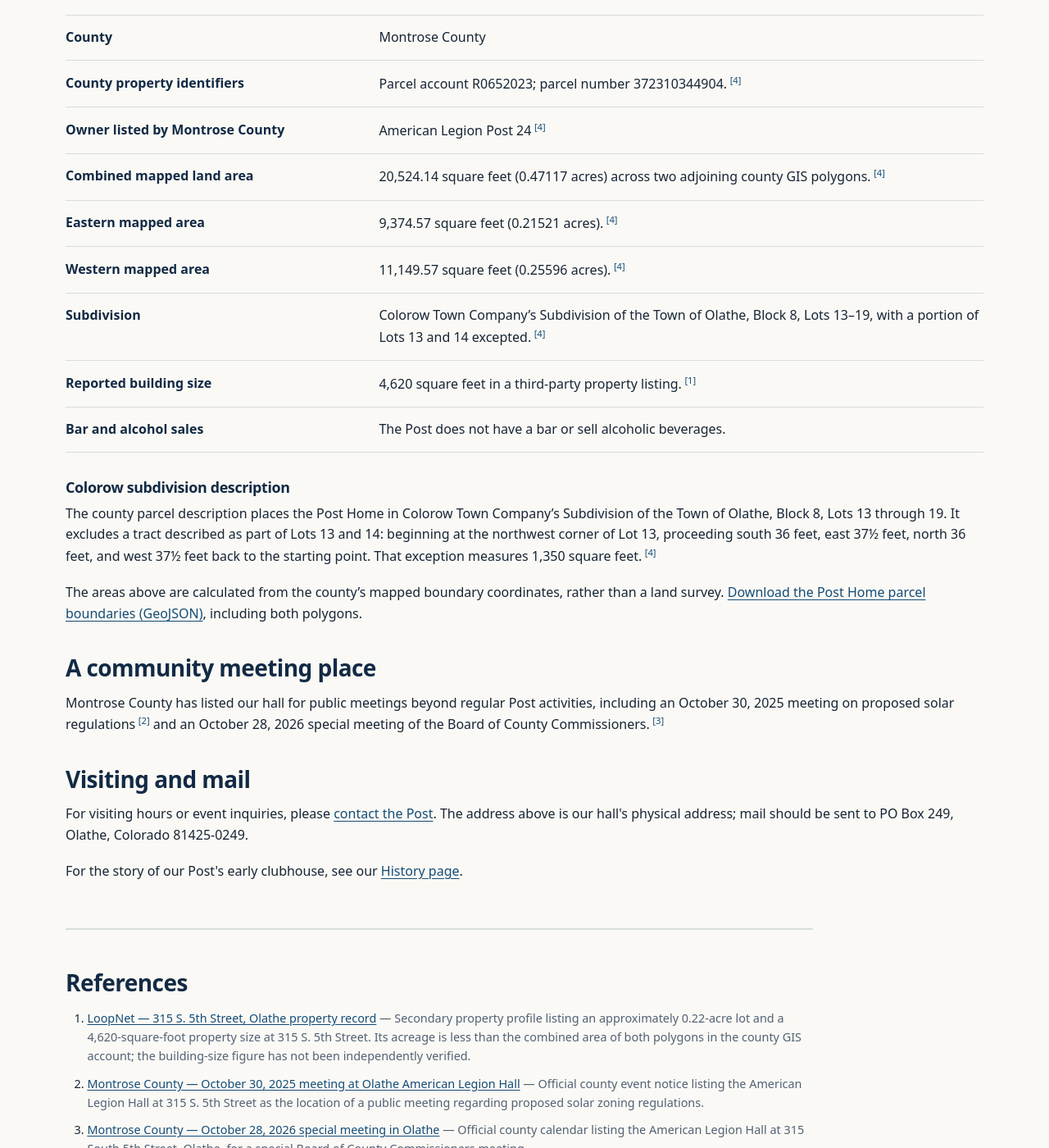
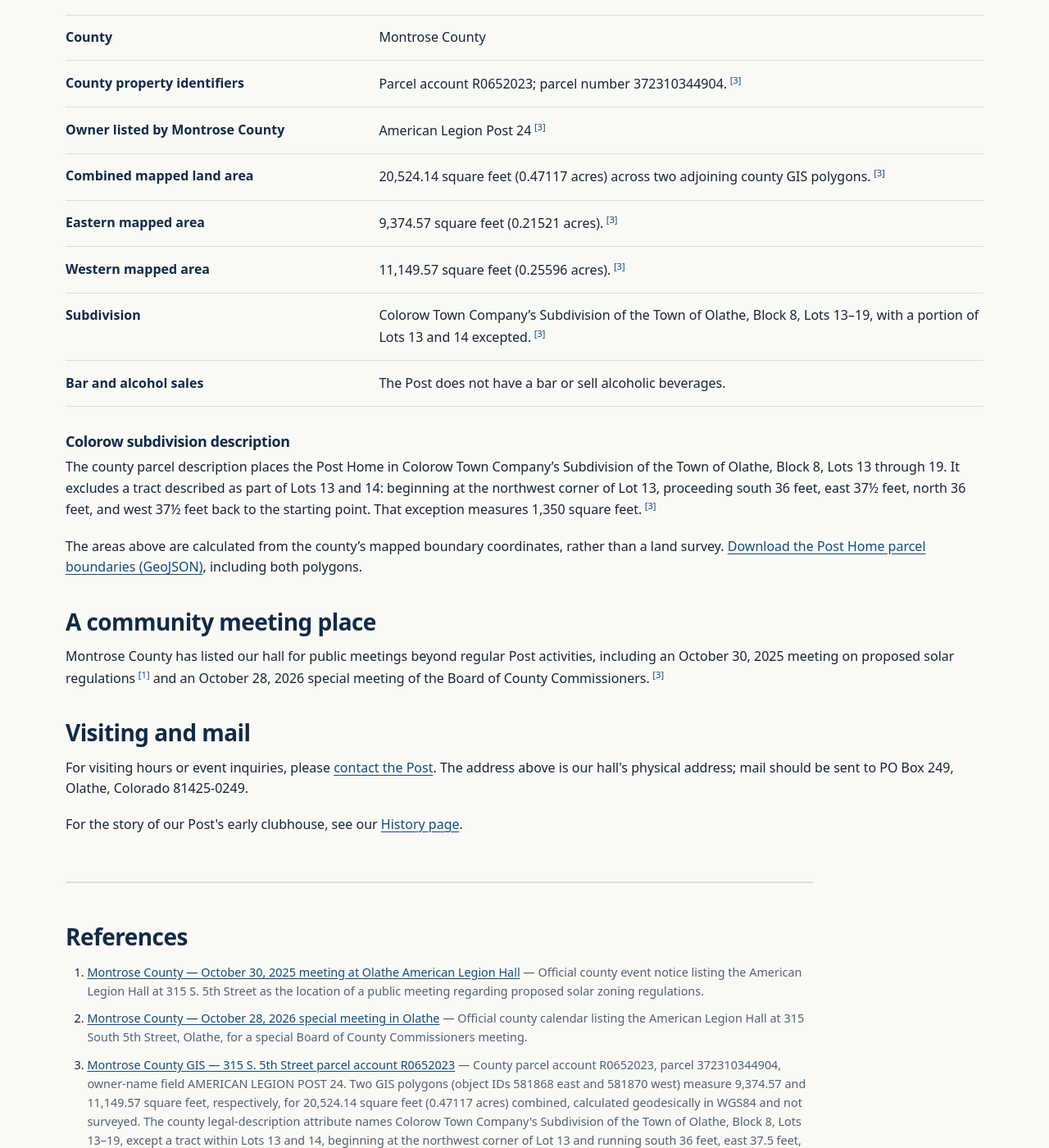
Before and after one commit to SPIERS-DENNIS-POST/spiers-dennis-post.github.io, a Jekyll site: the page built from building/index.md, in a window 1280 px wide and 1400 px high, scrolled down 653 px. Shown: the whole window at 82% size. Built offline with Jekyll 4.4.1, drawn with Linux system fonts in a browser that asks for light colours.

Commit message:
Remove ambiguous third-party total-size figure from Post Home

```diff
--- a/building/index.md
+++ b/building/index.md
@@ -3,7 +3,7 @@
 description: Visit the Spiers-Dennis Post No. 24 hall at 315 South 5th Street in Olathe, Colorado, and learn about the building and gatherings held here.
 permalink: /building/
 provenance_ids: [post-legacy-contact, post-facilities-traditions-2026-10-27, post-meetings-2026-10-27, post-weekly-gatherings-2026-10-27]
-source_ids: [olathe-hall-property-record, montrose-county-olathe-hall-2025, montrose-county-olathe-hall-2026, montrose-county-post24-parcel-gis]
+source_ids: [montrose-county-olathe-hall-2025, montrose-county-olathe-hall-2026, montrose-county-post24-parcel-gis]
 documents: []
 ---
 # Post Home
@@ -16,20 +16,19 @@
 ## Building and grounds
 <dl class="fact-list">
 <div class="fact-row"><dt>County</dt><dd>Montrose County</dd></div>
-<div class="fact-row"><dt>County property identifiers</dt><dd>Parcel account R0652023; parcel number 372310344904.<sup class="reference"><a href="#reference-montrose-county-post24-parcel-gis" aria-label="Reference 4">[4]</a></sup></dd></div>
-<div class="fact-row"><dt>Owner listed by Montrose County</dt><dd>American Legion Post 24<sup class="reference"><a href="#reference-montrose-county-post24-parcel-gis" aria-label="Reference 4">[4]</a></sup></dd></div>
-<div class="fact-row"><dt>Combined mapped land area</dt><dd>20,524.14 square feet (0.47117 acres) across two adjoining county GIS polygons.<sup class="reference"><a href="#reference-montrose-county-post24-parcel-gis" aria-label="Reference 4">[4]</a></sup></dd></div>
-<div class="fact-row"><dt>Eastern mapped area</dt><dd>9,374.57 square feet (0.21521 acres).<sup class="reference"><a href="#reference-montrose-county-post24-parcel-gis" aria-label="Reference 4">[4]</a></sup></dd></div>
-<div class="fact-row"><dt>Western mapped area</dt><dd>11,149.57 square feet (0.25596 acres).<sup class="reference"><a href="#reference-montrose-county-post24-parcel-gis" aria-label="Reference 4">[4]</a></sup></dd></div>
-<div class="fact-row"><dt>Subdivision</dt><dd>Colorow Town Company’s Subdivision of the Town of Olathe, Block 8, Lots 13–19, with a portion of Lots 13 and 14 excepted.<sup class="reference"><a href="#reference-montrose-county-post24-parcel-gis" aria-label="Reference 4">[4]</a></sup></dd></div>
-<div class="fact-row"><dt>Reported building size</dt><dd>4,620 square feet in a third-party property listing.<sup class="reference"><a href="#reference-olathe-hall-property-record" aria-label="Reference 1">[1]</a></sup></dd></div>
+<div class="fact-row"><dt>County property identifiers</dt><dd>Parcel account R0652023; parcel number 372310344904.<sup class="reference"><a href="#reference-montrose-county-post24-parcel-gis" aria-label="Reference 3">[3]</a></sup></dd></div>
+<div class="fact-row"><dt>Owner listed by Montrose County</dt><dd>American Legion Post 24<sup class="reference"><a href="#reference-montrose-county-post24-parcel-gis" aria-label="Reference 3">[3]</a></sup></dd></div>
+<div class="fact-row"><dt>Combined mapped land area</dt><dd>20,524.14 square feet (0.47117 acres) across two adjoining county GIS polygons.<sup class="reference"><a href="#reference-montrose-county-post24-parcel-gis" aria-label="Reference 3">[3]</a></sup></dd></div>
+<div class="fact-row"><dt>Eastern mapped area</dt><dd>9,374.57 square feet (0.21521 acres).<sup class="reference"><a href="#reference-montrose-county-post24-parcel-gis" aria-label="Reference 3">[3]</a></sup></dd></div>
+<div class="fact-row"><dt>Western mapped area</dt><dd>11,149.57 square feet (0.25596 acres).<sup class="reference"><a href="#reference-montrose-county-post24-parcel-gis" aria-label="Reference 3">[3]</a></sup></dd></div>
+<div class="fact-row"><dt>Subdivision</dt><dd>Colorow Town Company’s Subdivision of the Town of Olathe, Block 8, Lots 13–19, with a portion of Lots 13 and 14 excepted.<sup class="reference"><a href="#reference-montrose-county-post24-parcel-gis" aria-label="Reference 3">[3]</a></sup></dd></div>
 <div class="fact-row"><dt>Bar and alcohol sales</dt><dd>The Post does not have a bar or sell alcoholic beverages.</dd></div>
 </dl>
 ### Colorow subdivision description
-<p>The county parcel description places the Post Home in Colorow Town Company’s Subdivision of the Town of Olathe, Block 8, Lots 13 through 19. It excludes a tract described as part of Lots 13 and 14: beginning at the northwest corner of Lot 13, proceeding south 36 feet, east 37½ feet, north 36 feet, and west 37½ feet back to the starting point. That exception measures 1,350 square feet.<sup class="reference"><a href="#reference-montrose-county-post24-parcel-gis" aria-label="Reference 4">[4]</a></sup></p>
+<p>The county parcel description places the Post Home in Colorow Town Company’s Subdivision of the Town of Olathe, Block 8, Lots 13 through 19. It excludes a tract described as part of Lots 13 and 14: beginning at the northwest corner of Lot 13, proceeding south 36 feet, east 37½ feet, north 36 feet, and west 37½ feet back to the starting point. That exception measures 1,350 square feet.<sup class="reference"><a href="#reference-montrose-county-post24-parcel-gis" aria-label="Reference 3">[3]</a></sup></p>
 <p>The areas above are calculated from the county’s mapped boundary coordinates, rather than a land survey. <a href="{{ '/assets/geodata/post-home-parcel.geojson' | relative_url }}" download="post-home-parcel.geojson">Download the Post Home parcel boundaries (GeoJSON)</a>, including both polygons.</p>
 ## A community meeting place
-<p>Montrose County has listed our hall for public meetings beyond regular Post activities, including an October 30, 2025 meeting on proposed solar regulations<sup class="reference"><a href="#reference-montrose-county-olathe-hall-2025" aria-label="Reference 2">[2]</a></sup> and an October 28, 2026 special meeting of the Board of County Commissioners.<sup class="reference"><a href="#reference-montrose-county-olathe-hall-2026" aria-label="Reference 3">[3]</a></sup></p>
+<p>Montrose County has listed our hall for public meetings beyond regular Post activities, including an October 30, 2025 meeting on proposed solar regulations<sup class="reference"><a href="#reference-montrose-county-olathe-hall-2025" aria-label="Reference 1">[1]</a></sup> and an October 28, 2026 special meeting of the Board of County Commissioners.<sup class="reference"><a href="#reference-montrose-county-olathe-hall-2026" aria-label="Reference 2">[3]</a></sup></p>
 ## Visiting and mail
 <p>For visiting hours or event inquiries, please <a href="{{ '/contact/' | relative_url }}">contact the Post</a>. The address above is our hall's physical address; mail should be sent to PO Box {{ site.data.post.mailing_address.post_office_box | escape }}, {{ site.data.post.mailing_address.city | escape }}, Colorado {{ site.data.post.mailing_address.postal_code | escape }}.</p>
 <p>For the story of our Post's early clubhouse, see our <a href="{{ '/history/' | relative_url }}">History page</a>.</p>
```
